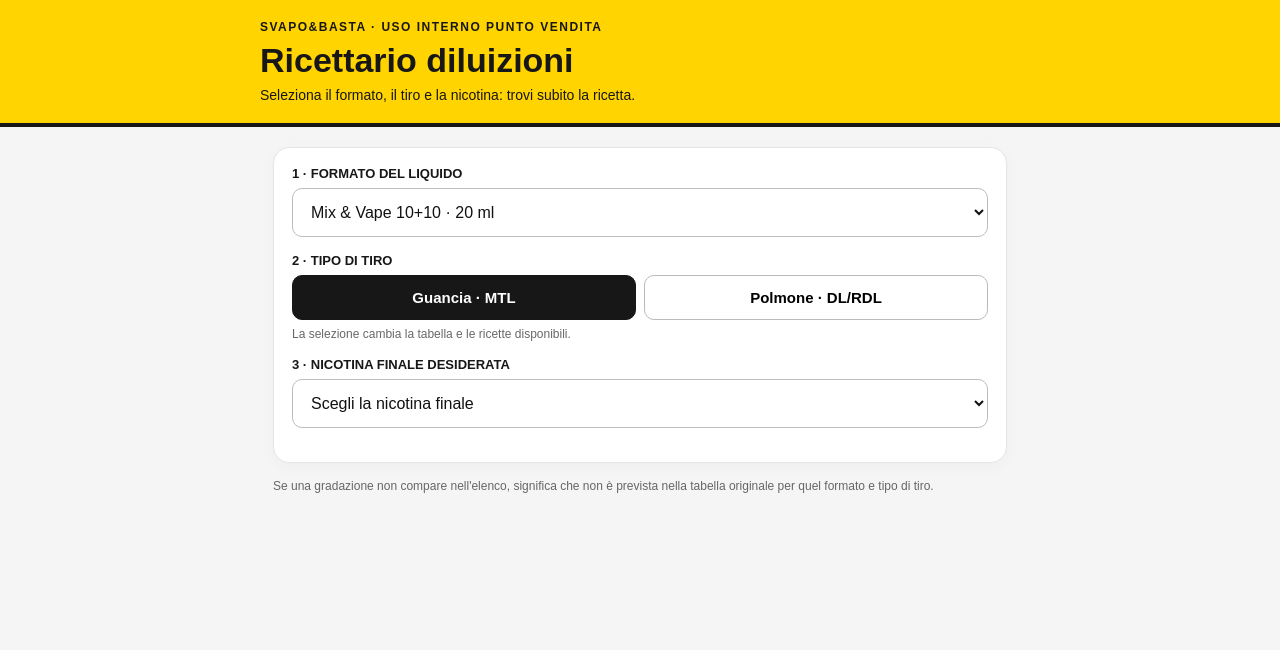
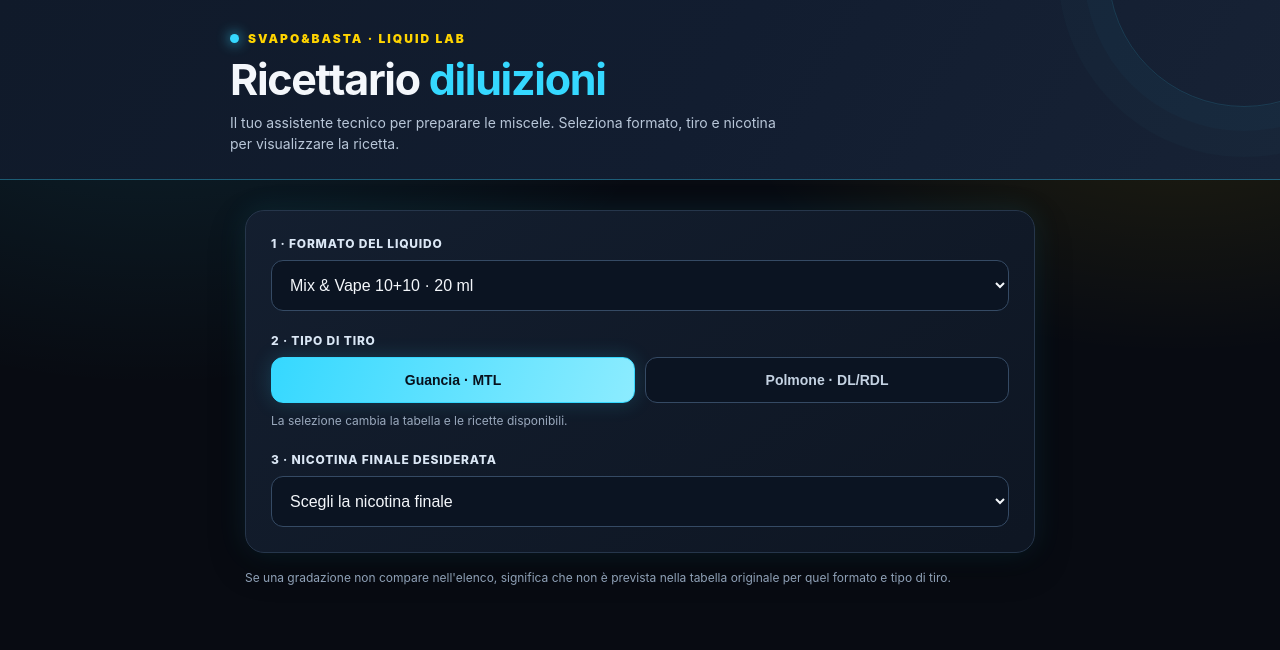
Before and after one commit to andreamenna83-code/svapoebasta-ricettario, a plain HTML site: page index.html in a window 1280 px wide. Drawn offline with Linux system fonts and the light colour scheme.

Commit message:
index.html

```diff
--- a/index.html
+++ b/index.html
@@ -4,56 +4,127 @@
 <meta charset="UTF-8">
 <meta name="viewport" content="width=device-width, initial-scale=1">
 <meta name="theme-color" content="#ffd400">
-<title>Svapo&Basta · Ricettario diluizioni</title>
+<title>Svapo&Basta – Liquid Lab</title>
 <style>
-:root{--yellow:#ffd400;--ink:#171717;--muted:#686868;--line:#e5e5e5;--bg:#f5f5f5;--green:#18794e}
+
+:root{
+ --bg:#080b12;--panel:#111827;--panel2:#172235;--ink:#f4f7fb;--muted:#9aa9bd;
+ --line:#26364b;--yellow:#ffd400;--cyan:#35d8ff;--green:#42d392;
+ --glow:0 0 28px rgba(53,216,255,.10),0 12px 36px rgba(0,0,0,.28)
+}
 *{box-sizing:border-box}
-body{margin:0;background:var(--bg);color:var(--ink);font-family:Arial,Helvetica,sans-serif}
-header{background:var(--yellow);border-bottom:4px solid var(--ink);padding:20px 16px}
-.wrap{max-width:760px;margin:auto}
-.brand{font-size:12px;font-weight:900;letter-spacing:1.5px;text-transform:uppercase}
-h1{font-size:clamp(25px,5vw,34px);margin:7px 0 0}
-header p{margin:7px 0 0;font-size:14px}
-main{max-width:760px;margin:20px auto;padding:0 13px 40px}
-.card{background:white;border:1px solid var(--line);border-radius:16px;padding:18px;margin-bottom:14px;box-shadow:0 4px 16px #00000008}
-label{display:block;font-size:13px;font-weight:800;margin:0 0 7px}
-select{width:100%;padding:14px;border:1px solid #bdbdbd;border-radius:10px;font-size:16px;background:#fff;color:#111}
-.field{margin-bottom:16px}
-.tiro{display:grid;grid-template-columns:1fr 1fr;gap:8px}
-.tiro button{border:1px solid #bbb;background:#fff;border-radius:10px;padding:13px;font-size:15px;font-weight:800;cursor:pointer}
-.tiro button.active{background:var(--ink);color:#fff;border-color:var(--ink)}
-.tiro button:disabled{opacity:.45;cursor:not-allowed}
-.smallnote{color:var(--muted);font-size:12px;margin:7px 0 0}
-.result{border:2px solid var(--ink);border-radius:16px;overflow:hidden}
-.resulthead{background:var(--yellow);padding:15px 17px}
-.resulthead .kicker{font-size:11px;font-weight:900;letter-spacing:1px;text-transform:uppercase}
-.resulthead h2{font-size:23px;margin:5px 0}
-.resulthead p{font-size:13px;margin:0}
-.resultbody{padding:16px}
-.pills{display:grid;grid-template-columns:repeat(3,1fr);gap:8px;margin-bottom:15px}
-.pill{background:#f2f2f2;border-radius:10px;padding:11px 8px;text-align:center}
-.pill strong{display:block;font-size:22px}
-.pill span{font-size:11px;color:#555;font-weight:700}
-.section-title{font-size:13px;font-weight:900;text-transform:uppercase;margin:17px 0 9px}
-.item{display:flex;justify-content:space-between;align-items:center;gap:12px;padding:11px 0;border-bottom:1px solid var(--line);font-size:14px}
+html{min-height:100%;background:var(--bg)}
+body{
+ margin:0;color:var(--ink);
+ background:
+  radial-gradient(ellipse at 12% 0%,rgba(53,216,255,.13),transparent 34rem),
+  radial-gradient(ellipse at 92% 10%,rgba(255,212,0,.10),transparent 28rem),
+  var(--bg);
+ font-family:Inter,ui-sans-serif,system-ui,-apple-system,"Segoe UI",Arial,sans-serif;
+ min-height:100vh
+}
+header{
+ position:relative;overflow:hidden;
+ background:linear-gradient(120deg,#101a2a 0%,#121d30 55%,#172235 100%);
+ border-bottom:1px solid rgba(53,216,255,.35);
+ padding:27px 18px 25px
+}
+header:after{
+ content:"";position:absolute;width:270px;height:270px;border:1px solid rgba(53,216,255,.15);
+ border-radius:50%;right:-100px;top:-165px;box-shadow:0 0 0 24px rgba(53,216,255,.025),0 0 0 50px rgba(53,216,255,.02)
+}
+.wrap{max-width:820px;margin:auto;position:relative;z-index:1}
+.brand{
+ display:inline-flex;align-items:center;gap:9px;
+ color:var(--yellow);font-size:12px;font-weight:900;letter-spacing:2px;text-transform:uppercase
+}
+.brand:before{content:"";width:9px;height:9px;border-radius:50%;background:var(--cyan);box-shadow:0 0 13px var(--cyan)}
+h1{font-size:clamp(29px,5vw,43px);letter-spacing:-1.3px;margin:10px 0 0;line-height:1.05}
+header p{margin:10px 0 0;color:#b8c6d8;font-size:14px;max-width:570px;line-height:1.5}
+main{max-width:820px;margin:24px auto;padding:0 15px 48px}
+.card{
+ background:linear-gradient(145deg,rgba(20,31,48,.97),rgba(14,22,35,.98));
+ border:1px solid var(--line);border-radius:19px;padding:21px;margin-bottom:16px;box-shadow:var(--glow)
+}
+label{display:block;font-size:12px;font-weight:850;letter-spacing:.8px;color:#dbe7f5;margin:0 0 9px}
+select{
+ width:100%;padding:15px 14px;border:1px solid #354a64;border-radius:12px;
+ font-size:16px;background:#0b1422;color:var(--ink);outline:none;
+ transition:border-color .18s,box-shadow .18s
+}
+select:focus{border-color:var(--cyan);box-shadow:0 0 0 3px rgba(53,216,255,.13)}
+.field{margin-bottom:19px}
+.field:last-child{margin-bottom:0}
+.tiro{display:grid;grid-template-columns:1fr 1fr;gap:10px}
+.tiro button{
+ border:1px solid #354a64;background:#0b1422;color:#c4d2e2;border-radius:12px;
+ padding:14px 10px;font-size:14px;font-weight:850;cursor:pointer;transition:.18s
+}
+.tiro button.active{
+ color:#07111d;border-color:var(--cyan);
+ background:linear-gradient(110deg,var(--cyan),#8cecff);
+ box-shadow:0 0 20px rgba(53,216,255,.18)
+}
+.tiro button:disabled{opacity:.35;cursor:not-allowed}
+.smallnote{color:var(--muted);font-size:12px;line-height:1.45;margin:9px 0 0}
+.result{border:1px solid rgba(53,216,255,.5);border-radius:19px;overflow:hidden;box-shadow:var(--glow);animation:appear .25s ease-out}
+@keyframes appear{from{opacity:0;transform:translateY(7px)}to{opacity:1;transform:translateY(0)}}
+.resulthead{background:linear-gradient(115deg,#172c42,#142235 70%,#1d2a36);padding:19px 20px;border-bottom:1px solid rgba(53,216,255,.25)}
+.resulthead .kicker{font-size:10px;font-weight:900;letter-spacing:1.6px;text-transform:uppercase;color:var(--cyan)}
+.resulthead h2{font-size:27px;letter-spacing:-.5px;margin:6px 0;color:var(--yellow)}
+.resulthead p{font-size:13px;margin:0;color:#bdcad9}
+.resultbody{padding:19px;background:rgba(13,21,33,.96)}
+.pills{display:grid;grid-template-columns:repeat(3,1fr);gap:10px;margin-bottom:19px}
+.pill{
+ background:linear-gradient(145deg,#1a2a40,#121e30);border:1px solid #2d435e;
+ border-radius:13px;padding:14px 8px;text-align:center
+}
+.pill strong{display:block;font-size:25px;color:var(--cyan);letter-spacing:-.5px}
+.pill span{font-size:10px;color:#b8c8da;font-weight:850;letter-spacing:.5px}
+.section-title{font-size:12px;font-weight:900;letter-spacing:1px;color:var(--yellow);text-transform:uppercase;margin:19px 0 10px}
+.item{display:flex;justify-content:space-between;align-items:center;gap:12px;padding:13px 0;border-bottom:1px solid var(--line);font-size:14px;color:#c4d2e2}
 .item:last-child{border-bottom:0}
-.item strong{font-size:15px;text-align:right}
-.booster{background:#fafafa;border:1px solid var(--line);border-radius:10px;padding:12px;margin:8px 0}
-.booster .qty{font-size:17px;font-weight:900}
-.booster .kind{color:var(--muted);font-size:12px;margin-top:3px}
-.empty{color:var(--muted);font-size:14px;padding:12px;background:#f6f6f6;border-radius:10px}
-.note{font-size:12px;line-height:1.5;color:#666;margin-top:14px}
-.copy{display:block;width:100%;border:0;background:var(--ink);color:white;border-radius:10px;padding:14px;font-size:15px;font-weight:800;margin-top:16px;cursor:pointer}
+.item strong{font-size:15px;text-align:right;color:#fff}
+.booster{background:#142238;border:1px solid #2b4563;border-radius:12px;padding:14px;margin:9px 0}
+.booster .qty{font-size:16px;font-weight:900;color:#fff}
+.booster .kind{color:#9fb1c7;font-size:12px;margin-top:5px}
+.empty{color:#bdcad9;font-size:14px;padding:14px;background:#172438;border:1px solid #2b4059;border-radius:11px}
+.note{font-size:12px;line-height:1.55;color:#8fa1b7;margin-top:15px}
+.copy{
+ display:block;width:100%;border:1px solid var(--yellow);
+ background:linear-gradient(100deg,var(--yellow),#ffe66b);color:#111827;
+ border-radius:12px;padding:15px;font-size:15px;font-weight:950;letter-spacing:.3px;
+ margin-top:17px;cursor:pointer;box-shadow:0 5px 20px rgba(255,212,0,.12);transition:transform .15s,filter .15s
+}
+.copy:hover{filter:brightness(1.05);transform:translateY(-1px)}
 .copy:active{transform:scale(.99)}
 .hidden{display:none}
-@media(max-width:480px){.card{padding:14px}.pills{gap:5px}.pill strong{font-size:19px}}
+@media(min-width:700px){
+ main{margin-top:30px}
+ .card{padding:25px}
+ .field{margin-bottom:22px}
+ .resultbody{padding:23px}
+}
+@media(max-width:480px){
+ header{padding:23px 16px 22px}
+ main{margin:17px auto;padding:0 11px 32px}
+ .card{padding:16px;border-radius:16px}
+ .pills{gap:6px}
+ .pill{padding:12px 5px}
+ .pill strong{font-size:21px}
+ .pill span{font-size:9px}
+ .resultbody{padding:15px}
+ .resulthead{padding:17px}
+}
+@media(prefers-reduced-motion:reduce){*,*:before,*:after{animation:none!important;transition:none!important}}
+
 </style>
 </head>
 <body>
 <header><div class="wrap">
- <div class="brand">Svapo&Basta · Uso interno punto vendita</div>
- <h1>Ricettario diluizioni</h1>
- <p>Seleziona il formato, il tiro e la nicotina: trovi subito la ricetta.</p>
+ <div class="brand">Svapo&Basta · Liquid Lab</div>
+ <h1>Ricettario <span style="color:var(--cyan)">diluizioni</span></h1>
+ <p>Il tuo assistente tecnico per preparare le miscele. Seleziona formato, tiro e nicotina per visualizzare la ricetta.</p>
 </div></header>
 <main>
  <section class="card">
```
